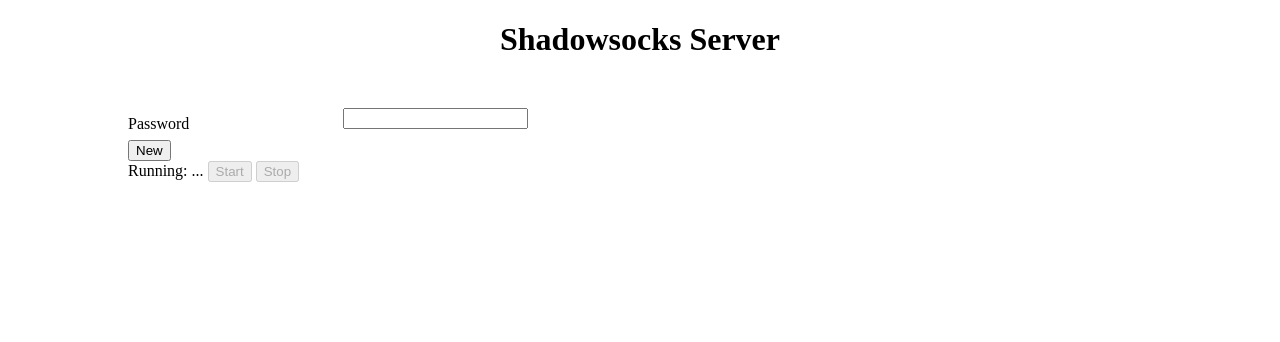
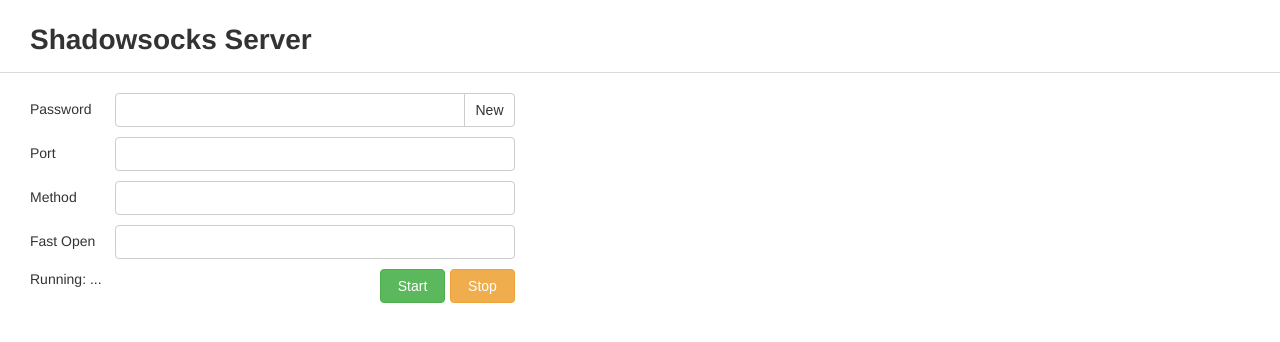
Before and after one commit to CzBiX/ss-web, a Python web app: template templates/index.html in a window 1280 px wide. Shown: the top 342 px of the page. Run offline with Jinja, Linux system fonts and the light colour scheme; the template is opened without the code that fills it, so the values that code supplies are empty; some libraries are stand-ins or nearby versions.

Commit message:
refine style
refine style

refine html

refine style

```diff
--- a/static/css/index.css
+++ b/static/css/index.css
@@ -1,16 +1,106 @@
+* {
+  -webkit-box-sizing: border-box;
+  -moz-box-sizing: border-box;
+  box-sizing: border-box;
+}
+body {
+  font-family: "Helvetica Neue", Helvetica, Arial, "Hiragino Sans GB", "Microsoft Yahei", sans-serif;
+  font-size: 14px;
+  line-height: 1.428571429;
+  color: #333;
+  background-color: #fff;
+  margin: 0;
+}
 h1 {
+  border-bottom: 1px solid #dbdbdb;
+  padding: 20px 0 12px 30px;
+  margin: 0;
+}
+.clearfix:before,
+.clearfix:after {
+  content: " ";
+  display: table;
+}
+.clearfix:after {
+  clear: both;
+}
+.btn {
+  display: inline-block;
+  margin-bottom: 0;
+  font-weight: 400;
   text-align: center;
+  vertical-align: middle;
+  cursor: pointer;
+  white-space: nowrap;
+  padding: 6px 10px;
+  font-size: 14px;
+  line-height: 1.428571429;
+  border-radius: 4px;
+  -webkit-user-select: none;
+  -moz-user-select: none;
+  -ms-user-select: none;
+  user-select: none;
+  color: #333;
+  background: #fff none;
+  border: 1px solid #ccc;
 }
 .server_info {
-  width: 1024px;
-  margin: 50px auto;
+  width: 485px;
+  margin: 20px 0 0 30px;
+}
+.server_info .line {
+  margin-bottom: 10px;
 }
 .server_info .line label {
-  width: 400px;
   line-height: 32px;
-  display: block;
-  clear: both;
+  float: left;
+}
+.server_info .line label span {
+  width: 85px;
+  float: left;
 }
 .server_info .line label input {
+  float: left;
+  display: block;
+  width: 400px;
+  height: 34px;
+  padding: 6px 10px;
+  font-size: 14px;
+  line-height: 1.428571429;
+  color: #555;
+  border: 1px solid #ccc;
+  border-radius: 4px;
+  opacity: 1;
+  background: #fff none;
+}
+.server_info .line.password label input {
+  width: 350px;
+  border-bottom-right-radius: 0;
+  border-top-right-radius: 0;
+}
+.server_info .line.password .btn {
+  float: left;
+  width: 51px;
+  border-bottom-left-radius: 0;
+  border-top-left-radius: 0;
+  margin-left: -1px;
+}
+.server_info .running #status {
+  width: 50px;
+  display: inline-block;
+}
+.server_info .running #stop,
+.server_info .running #start {
+  width: 65px;
   float: right;
+  color: #fff;
 }
+.server_info .running #start {
+  background-color: #5cb85c;
+  border-color: #4cae4c;
+}
+.server_info .running #stop {
+  background-color: #f0ad4e;
+  border-color: #eea236;
+  margin-left: 5px;
+}
--- a/static/css/index.less
+++ b/static/css/index.less
@@ -1,19 +1,133 @@
+* {
+  -webkit-box-sizing: border-box;
+  -moz-box-sizing: border-box;
+  box-sizing: border-box;
+}
+
+body {
+  font-family: "Helvetica Neue", Helvetica, Arial, "Hiragino Sans GB", "Microsoft Yahei", sans-serif;
+  font-size: 14px;
+  line-height: 1.428571429;
+  color: #333;
+  background-color: #fff;
+  margin: 0;
+}
+
 h1 {
+  border-bottom: 1px solid #dbdbdb;
+  padding: 20px 0 12px 30px;
+  margin: 0;
+}
+
+.clearfix {
+  &:before,
+  &:after {
+    content: " "; // 1
+    display: table; // 2
+  }
+  &:after {
+    clear: both;
+  }
+}
+
+.btn {
+  display: inline-block;
+  margin-bottom: 0;
+  font-weight: 400;
   text-align: center;
+  vertical-align: middle;
+  cursor: pointer;
+  white-space: nowrap;
+  padding: 6px 10px;
+  font-size: 14px;
+  line-height: 1.428571429;
+  border-radius: 4px;
+  -webkit-user-select: none;
+  -moz-user-select: none;
+  -ms-user-select: none;
+  user-select: none;
+  color: #333;
+  background: #fff none;
+  border: 1px solid #ccc;
 }
 
 .server_info {
-  width: 1024px;
-  margin: 50px auto;
+  width: 485px;
+  margin: 20px 0 0 30px;
 
-  .line label {
-    width: 400px;
-    line-height: 32px;
-    display: block;
-    clear: both;
+  .line {
+    margin-bottom: 10px;
+
+    label {
+      line-height: 32px;
+      float: left;
+
+      span {
+        width: 85px;
+        float: left;
+      }
 
       input {
-        float: right;
+        float: left;
+        display: block;
+        width: 400px;
+        height: 34px;
+        padding: 6px 10px;
+        font-size: 14px;
+        line-height: 1.428571429;
+        color: #555;
+        border: 1px solid #ccc;
+        border-radius: 4px;
+        opacity: 1;
+        background: #fff none;
       }
+    }
+
+    &.password {
+
+      label {
+
+        input {
+          width: 350px;
+          border-bottom-right-radius: 0;
+          border-top-right-radius: 0;
+        }
+
+      }
+
+      .btn {
+        float: left;
+        width: 51px;
+        border-bottom-left-radius: 0;
+        border-top-left-radius: 0;
+        margin-left: -1px;
+      }
+    }
+  }
+
+  .running {
+
+    #status {
+      width: 50px;
+      display: inline-block;
+    }
+
+    #stop,
+    #start {
+      width: 65px;
+      float: right;
+      color: #fff;
+    }
+
+    #start {
+      background-color: #5cb85c;
+      border-color: #4cae4c;
+    }
+
+    #stop {
+      background-color: #f0ad4e;
+      border-color: #eea236;
+      margin-left: 5px;
+    }
   }
 }
--- a/templates/index.html
+++ b/templates/index.html
@@ -8,16 +8,36 @@
 <body>
 <h1>Shadowsocks Server</h1>
 <div class="server_info">
-    <div class="line">
-        <label>Password
+    <div class="line clearfix password">
+        <label>
+            <span>Password</span>
             <input value="{{config.password}}" type="text" readonly/>
         </label>
-        <button id="new_password">New</button>
+        <button class="btn" id="new_password">New</button>
     </div>
-    Running: <span id="status">...</span>
-    <button id="start" disabled>Start</button>
-    <button id="stop" disabled>Stop</button>
-</div>
+    <div class="port line clearfix">
+        <label>
+            <span>Port</span>
+            <input value="{{config.port}}" type="text" readonly/>
+        </label>
+    </div>
+    <div class="method line clearfix">
+        <label>
+            <span>Method</span>
+            <input value="{{config.method}}" type="text" readonly/>
+        </label>
+    </div>
+    <div class="fast-open line clearfix">
+        <label>
+            <span>Fast Open</span>
+            <input value="{{config.fast_open}}" type="text" readonly/>
+        </label>
+    </div>
+    <div class="running">
+        Running: <span id="status">...</span>
+        <button class="btn" id="stop" disabled>Stop</button>
+        <button class="btn" id="start" disabled>Start</button>
+    </div>
 <script type="text/javascript" src="//lib.sinaapp.com/js/jquery/2.0.3/jquery-2.0.3.min.js"></script>
 <script type="application/javascript">
     var running = {{running}};
```
